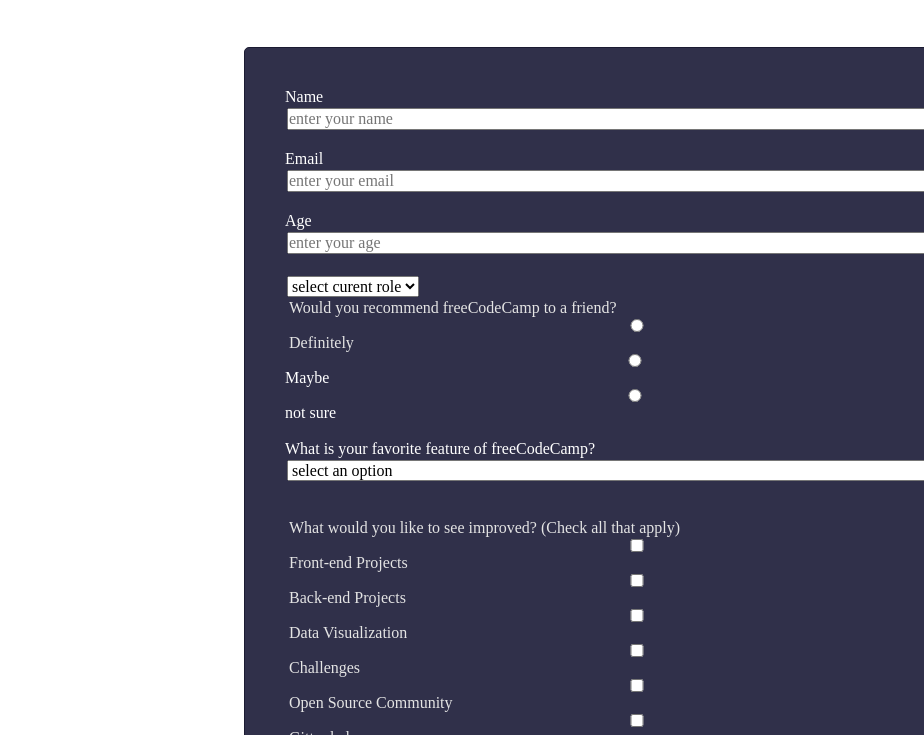
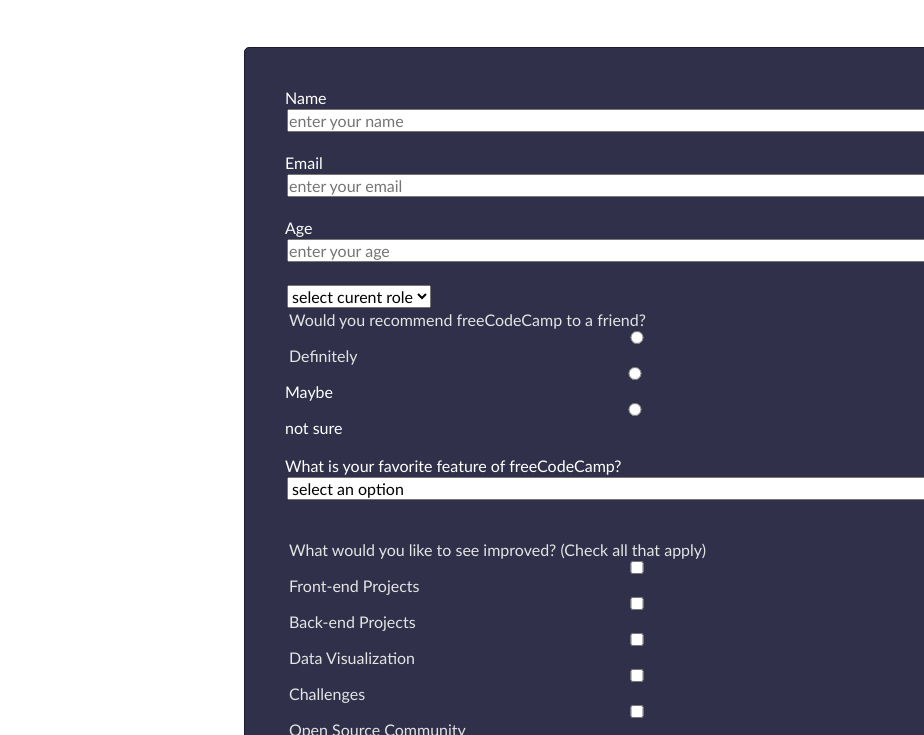
Before and after one commit to dorinengabdoh/survey, a plain HTML site: page index.html in a window 1280 px wide. Shown: the part 65-800 px from the top of the page, without its empty margins (356-1280 px from the left). Drawn offline with Linux system fonts and the light colour scheme.

Commit message:
second part of  my work

```diff
--- a/asset/styles/style.css
+++ b/asset/styles/style.css
@@ -15,7 +15,7 @@
   border-radius: 5px;
   border: solid 1px #1b1b32;
   color: white;
-  font-family: ""'Gill Sans', 'Gill Sans MT', Calibri, 'Trebuchet MS', sans-serif"";
+  font-family: '"Gill Sans"', '"Gill Sans MT"', Calibri, '"Trebuchet MS"', sans-serif;
 }
 
 .formulaire label {
@@ -54,7 +54,7 @@ body {
   height: 100%;
   width: 100%;
   z-index: -1;
-  background-image: linear-gradient(115deg,#3a3a9ecc, #8888ceb3), "url(https://cdn.freecodecamp.org/testable-projects-fcc/images/survey-form-background.jpeg)";
+  background-image: linear-gradient(115deg, #3a3a9ecc, #8888ceb3), "url(https://cdn.freecodecamp.org/testable-projects-fcc/images/survey-form-background.jpeg)";
   background-size: cover;
   background-repeat: no-repeat;
   background-position: center;
```
